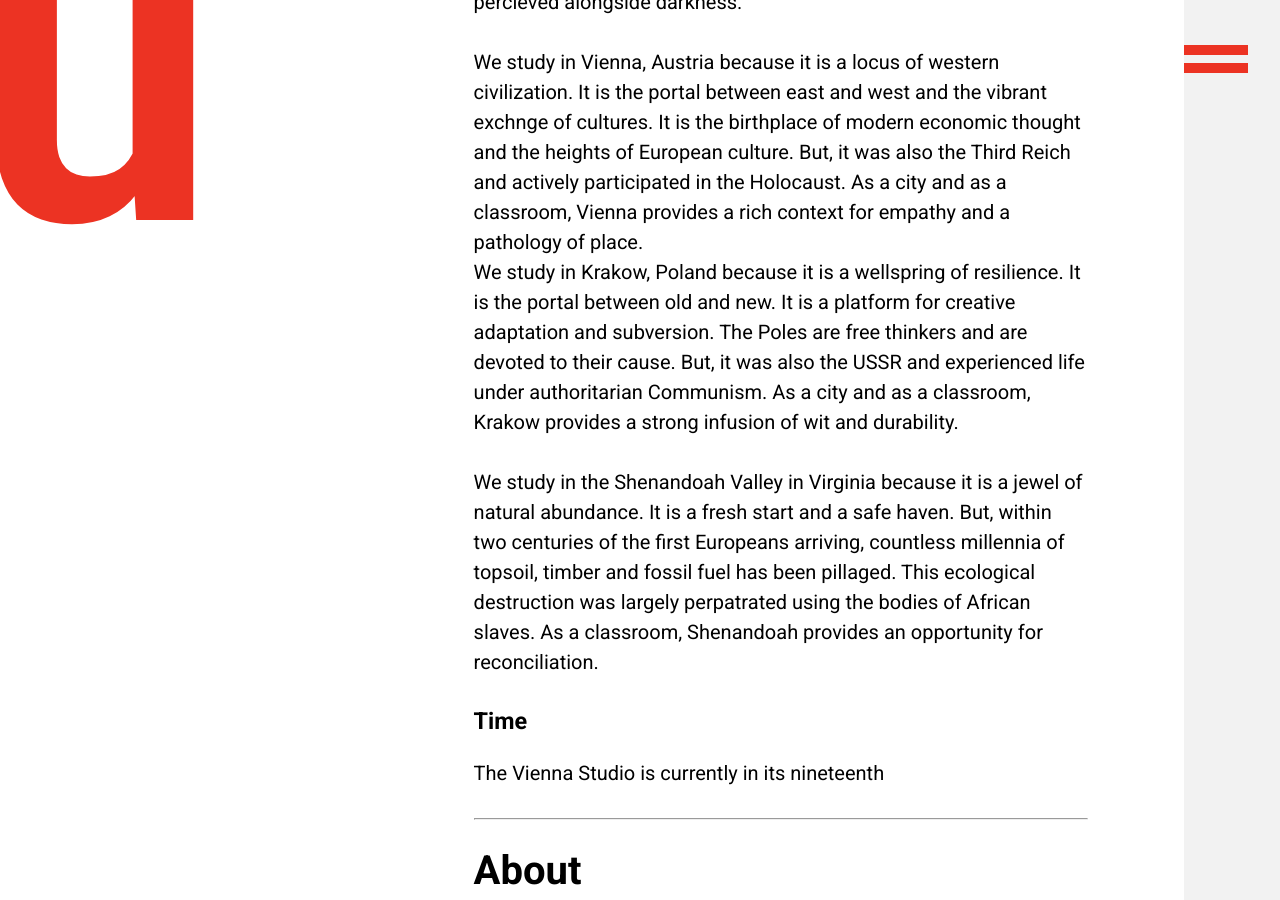
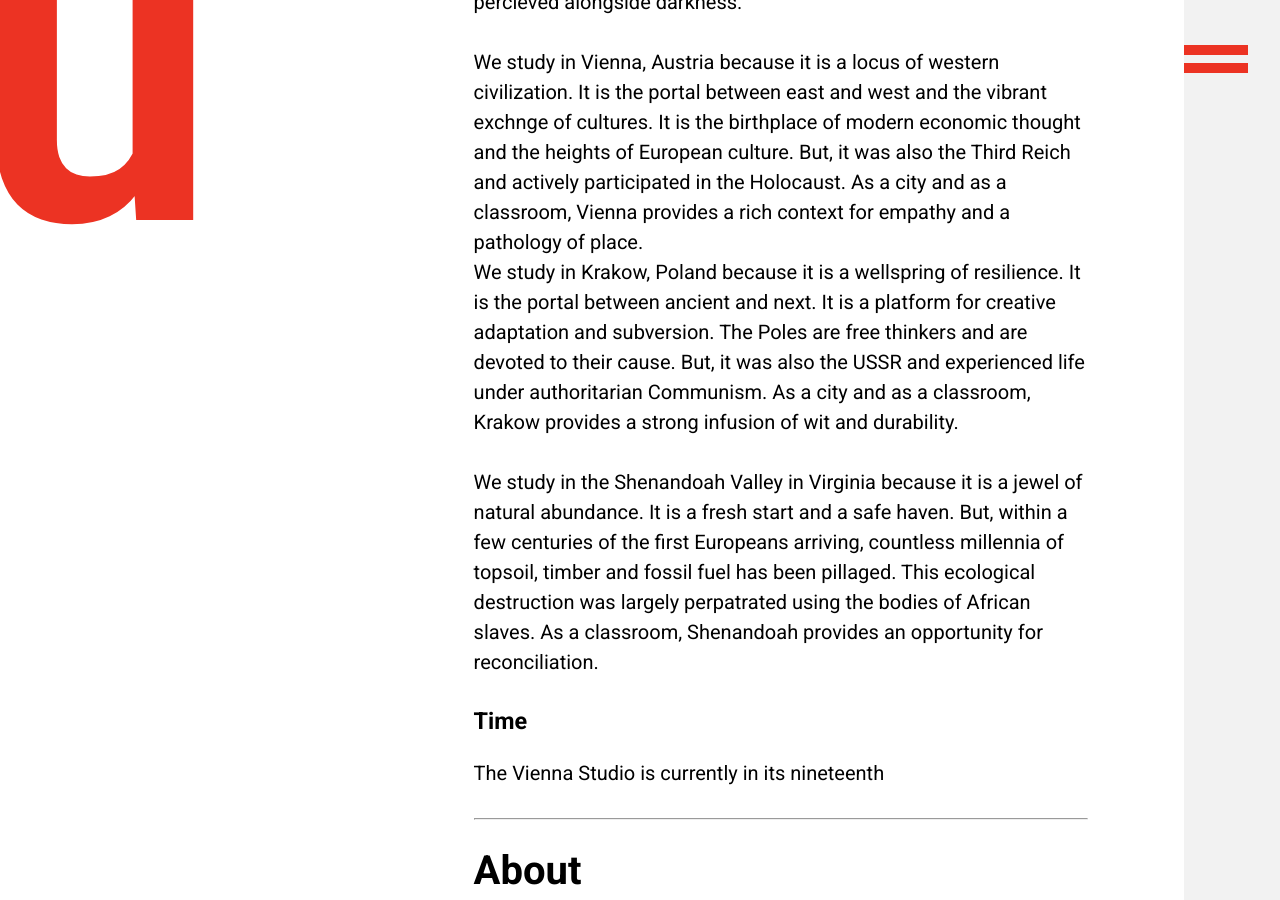
Before and after one commit to umbauschool/umbauschool.github.io, a Jekyll site: the page built from index.md, in a window 1280 px wide and 900 px high, scrolled down 3013 px. Built offline with Jekyll 4.4.1, drawn with Linux system fonts in a browser that asks for light colours.

Commit message:
Update index.md

```diff
--- a/index.md
+++ b/index.md
@@ -61,9 +61,9 @@ _2019 fall session full_
 Umbau manifests in studios, which we understand as places of learning. We believe that radical, sustainable change can best be explored in places of abiding contradiction. In other words: healing is best understood with proximity to wounds. Lightness can only be percieved alongside darkness.
 
 We study in Vienna, Austria because it is a locus of western civilization. It is the portal between east and west and the vibrant exchnge of cultures. It is the birthplace of modern economic thought and the heights of European culture. But, it was also the Third Reich and actively participated in the Holocaust. As a city and as a classroom, Vienna provides a rich context for empathy and a pathology of place.
-We study in Krakow, Poland because it is a wellspring of resilience. It is the portal between old and new. It is a platform for creative adaptation and subversion. The Poles are free thinkers and are devoted to their cause. But, it was also the USSR and experienced life under authoritarian Communism. As a city and as a classroom, Krakow provides a strong infusion of wit and durability.
+We study in Krakow, Poland because it is a wellspring of resilience. It is the portal between ancient and next. It is a platform for creative adaptation and subversion. The Poles are free thinkers and are devoted to their cause. But, it was also the USSR and experienced life under authoritarian Communism. As a city and as a classroom, Krakow provides a strong infusion of wit and durability.
 
-We study in the Shenandoah Valley in Virginia because it is a jewel of natural abundance. It is a fresh start and a safe haven. But, within two centuries of the first Europeans arriving, countless millennia of topsoil, timber and fossil fuel has been pillaged. This ecological destruction was largely perpatrated using the bodies of African slaves. As a classroom, Shenandoah provides an opportunity for reconciliation.
+We study in the Shenandoah Valley in Virginia because it is a jewel of natural abundance. It is a fresh start and a safe haven. But, within a few centuries of the first Europeans arriving, countless millennia of topsoil, timber and fossil fuel has been pillaged. This ecological destruction was largely perpatrated using the bodies of African slaves.  As a classroom, Shenandoah provides an opportunity for reconciliation.
 
 ### Time
 The Vienna Studio is currently in its nineteenth
```
Also changed, not shown: other parts of index.md (+0 -1 lines).
